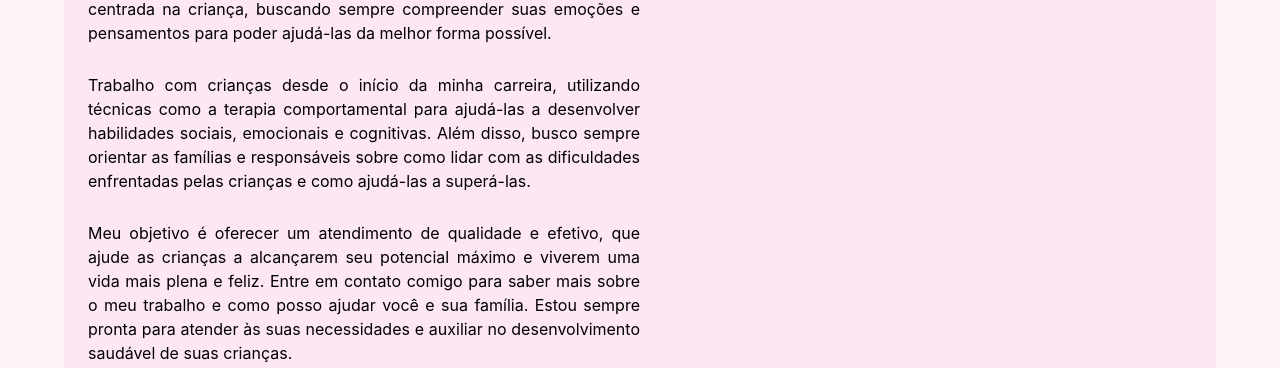
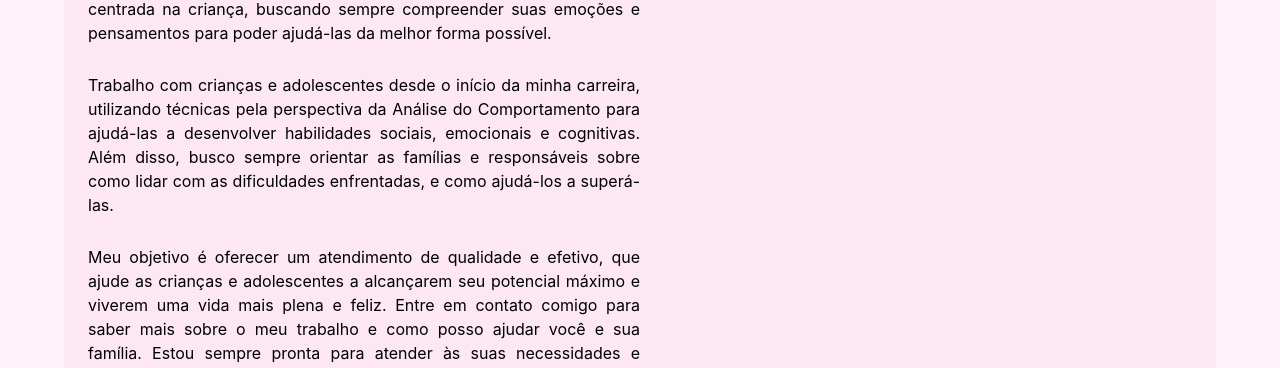
Before and after one commit to renant/psi-camila-samogim-2, a Next.js app: page / in a window 1280 px wide. Shown: the part 571-939 px from the top of the page. Built offline with nearby package versions, Linux system fonts and the light colour scheme.

Commit message:
Atualizar o page.tsx

```diff
--- a/src/app/page.tsx
+++ b/src/app/page.tsx
@@ -39,11 +39,11 @@ export default function Page() {
                 Acredito que cada criança é única e merece ser tratada de maneira individualizada, respeitando suas necessidades e particularidades. Por isso, meu trabalho é baseado em uma abordagem humanizada e centrada na criança, buscando sempre compreender suas emoções e pensamentos para poder ajudá-las da melhor forma possível.
               </p>
               <p>
-                Trabalho com crianças desde o início da minha carreira, utilizando técnicas como a terapia comportamental para ajudá-las a desenvolver habilidades sociais, emocionais e cognitivas. Além disso, busco sempre orientar as famílias e responsáveis sobre como lidar com as dificuldades enfrentadas pelas crianças e como ajudá-las a superá-las.
-              </p>
+
+Trabalho com crianças e adolescentes desde o início da minha carreira, utilizando técnicas pela perspectiva da Análise do Comportamento para ajudá-las a desenvolver habilidades sociais, emocionais e cognitivas. Além disso, busco sempre orientar as famílias e responsáveis sobre como lidar com as dificuldades enfrentadas, e como ajudá-los a superá-las.              </p>
               <p>
-                Meu objetivo é oferecer um atendimento de qualidade e efetivo, que ajude as crianças a alcançarem seu potencial máximo e viverem uma vida mais plena e feliz. Entre em contato comigo para saber mais sobre o meu trabalho e como posso ajudar você e sua família. Estou sempre pronta para atender às suas necessidades e auxiliar no desenvolvimento saudável de suas crianças.
-              </p>
+
+Meu objetivo é oferecer um atendimento de qualidade e efetivo, que ajude as crianças e adolescentes a alcançarem seu potencial máximo e viverem uma vida mais plena e feliz. Entre em contato comigo para saber mais sobre o meu trabalho e como posso ajudar você e sua família. Estou sempre pronta para atender às suas necessidades e auxiliar no desenvolvimento saudável de suas crianças e adolescentes.              </p>
 
             </div>
           </div>
```
